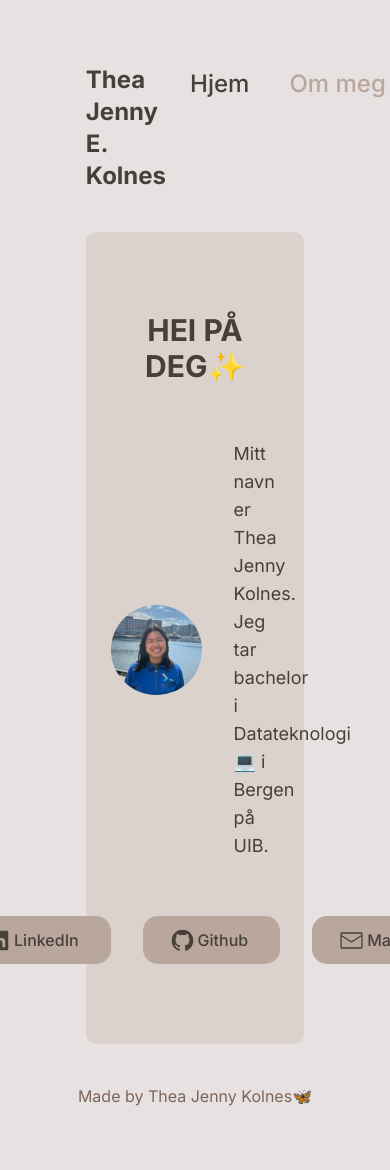
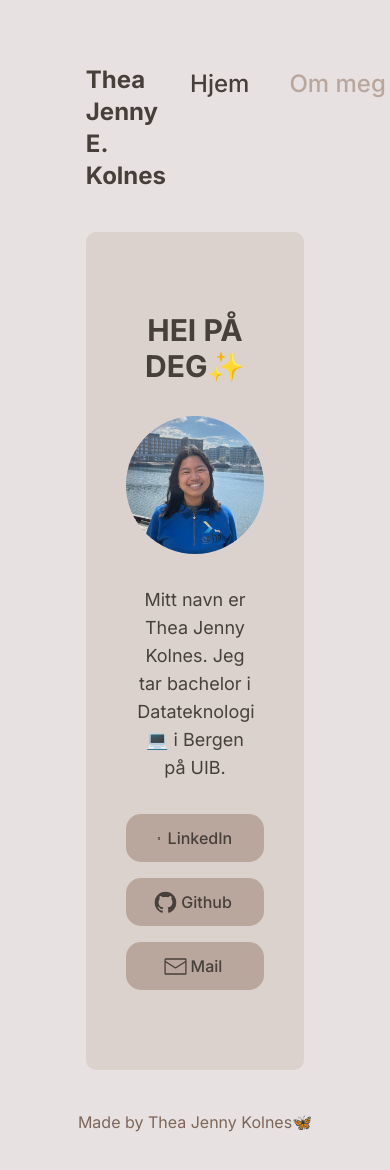
Before and after one commit to tjekol/homepage, a Next.js app in the folder my-app/: page / in a window 390 px wide. Shown: the top 1170 px of the page. Built offline with nearby package versions, Linux system fonts and the light colour scheme.

Commit message:
home page

```diff
--- a/my-app/src/app/page.tsx
+++ b/my-app/src/app/page.tsx
@@ -12,7 +12,7 @@ export default function Home() {
   return (
     <div className='w-full space-y-8 rounded-[10px] bg-secondary/80 px-10 py-20 dark:bg-secondary-dark'>
       <h1 className='text-center uppercase'>Hei på deg✨</h1>
-      <div className='flex items-center justify-center space-x-8 p-6'>
+      <div className='flex flex-col md:flex-row items-center justify-center space-y-8 md:space-x-8 md:p-6'>
         <Image
           src={meg.src}
           width={200}
@@ -20,12 +20,12 @@ export default function Home() {
           alt={''}
           style={{ borderRadius: '100px' }}
         />
-        <p className='w-1/2 text-lg'>
+        <p className='w-5/6 text-center md:text-left md:w-1/2 text-lg'>
           Mitt navn er Thea Jenny Kolnes. Jeg tar bachelor i Datateknologi💻 i
           Bergen på UIB.
         </p>
       </div>
-      <div className='flex justify-center space-x-8'>
+      <div className='flex flex-col md:flex-row justify-center space-y-4 md:space-y-0 md:space-x-8'>
         <Button
           variant='default'
           size='lg'
--- a/my-app/src/components/header.tsx
+++ b/my-app/src/components/header.tsx
@@ -104,10 +104,11 @@ function Header() {
       >
         <Link href={'/projects'}>Prosjekter</Link>
       </Button>
+
       <Button
         size='icon'
         variant='ghost'
-        className='text-text-text-text'
+        className='text-text dark:text-text-dark'
         onClick={() => themeSwitch()}
       >
         <MoonIcon className='scale-150' />
--- a/my-app/src/components/ui/button.tsx
+++ b/my-app/src/components/ui/button.tsx
@@ -16,7 +16,7 @@ const buttonVariants = cva(
           'border border-input bg-background hover:bg-accent hover:text-accent-foreground',
         secondary:
           'bg-secondary text-secondary-foreground hover:bg-secondary/80',
-        ghost: 'hover:bg-primary hover:text-primary-foreground',
+        ghost: 'hover:bg-accent dark:hover:bg-primary hover:text-primary-foreground dark:hover:text-text',
         link: 'text-primary underline-offset-4 hover:underline',
       },
       size: {
```
